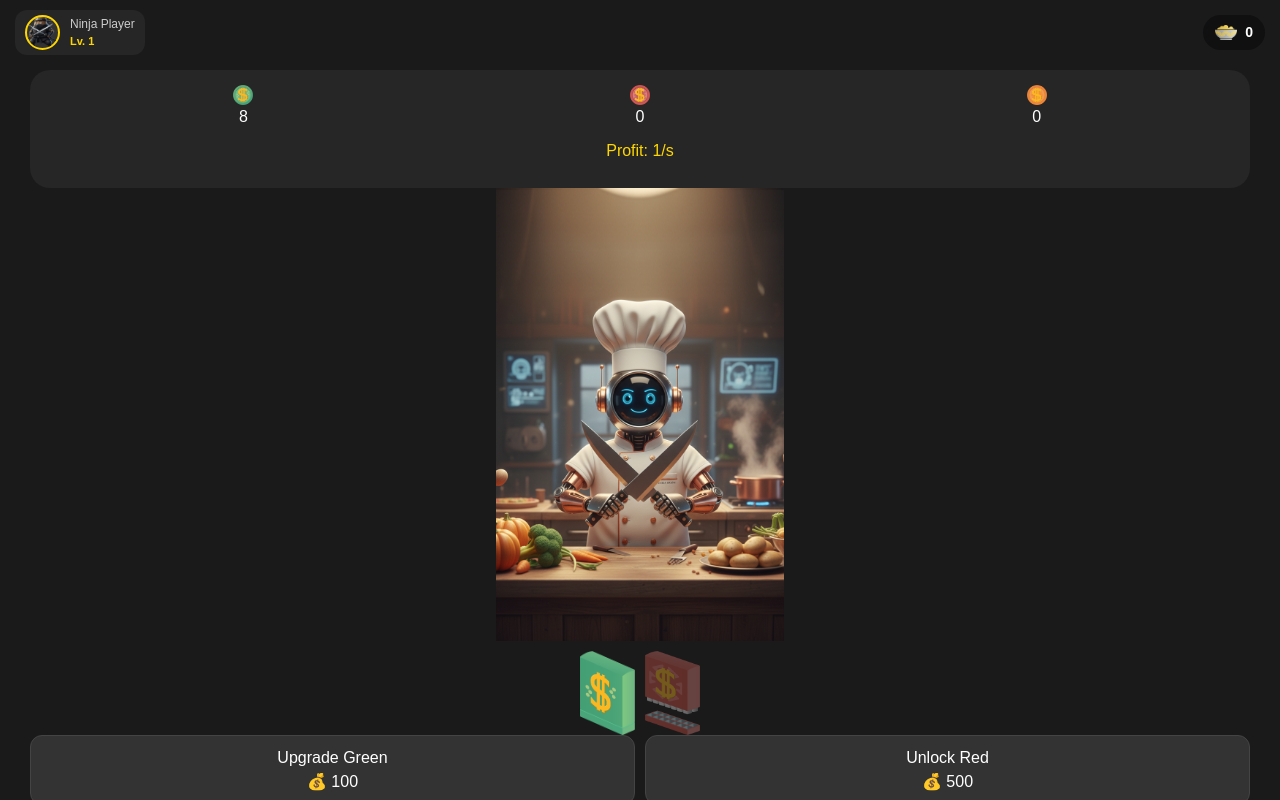
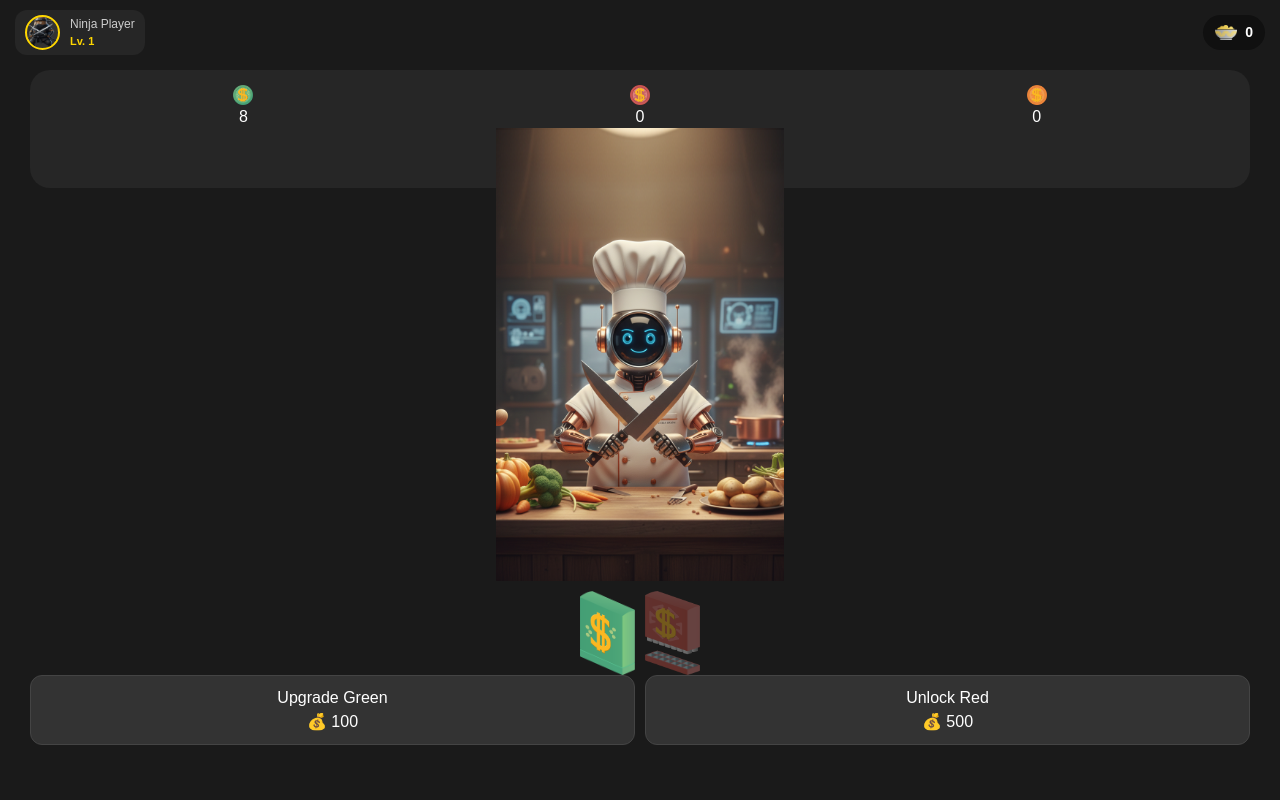
Before and after one commit to sizix21/ninja-gold-game, a Next.js app: page / in a window 1280 px wide. Both pictures are taken after a click on the button "Mine". Built offline with nearby package versions, Linux system fonts and the light colour scheme.

Commit message:
Add files via upload

```diff
--- a/app/page.tsx
+++ b/app/page.tsx
@@ -164,7 +164,7 @@ export default function Home() {
                 </div>
                 <h3 style={{textAlign: "center", color: "#ffd700", margin: "10px 0"}}>Profit: {greenProfit + redProfit + orangeProfit}/s</h3>
             </div>
-            <div style={{flex: 1, display: "flex", flexDirection: "column", justifyContent: "center", alignItems: "center", position: "relative"}}>
+            <div style={{ flex: 1, display: "flex", flexDirection: "column", justifyContent: "center", alignItems: "center", position: "relative", marginTop: "-60px" }}>
                 <img src="/chef-robot.png" style={{width: "90%", maxWidth: "320px"}} />
                 <div style={{display: "flex", gap: "10px", marginTop: "10px"}}>
                    <img src={isGreenOn ? "/cartridge-green-on.png" : "/cartridge-green-off.png"} style={{width: "55px"}} />
```
